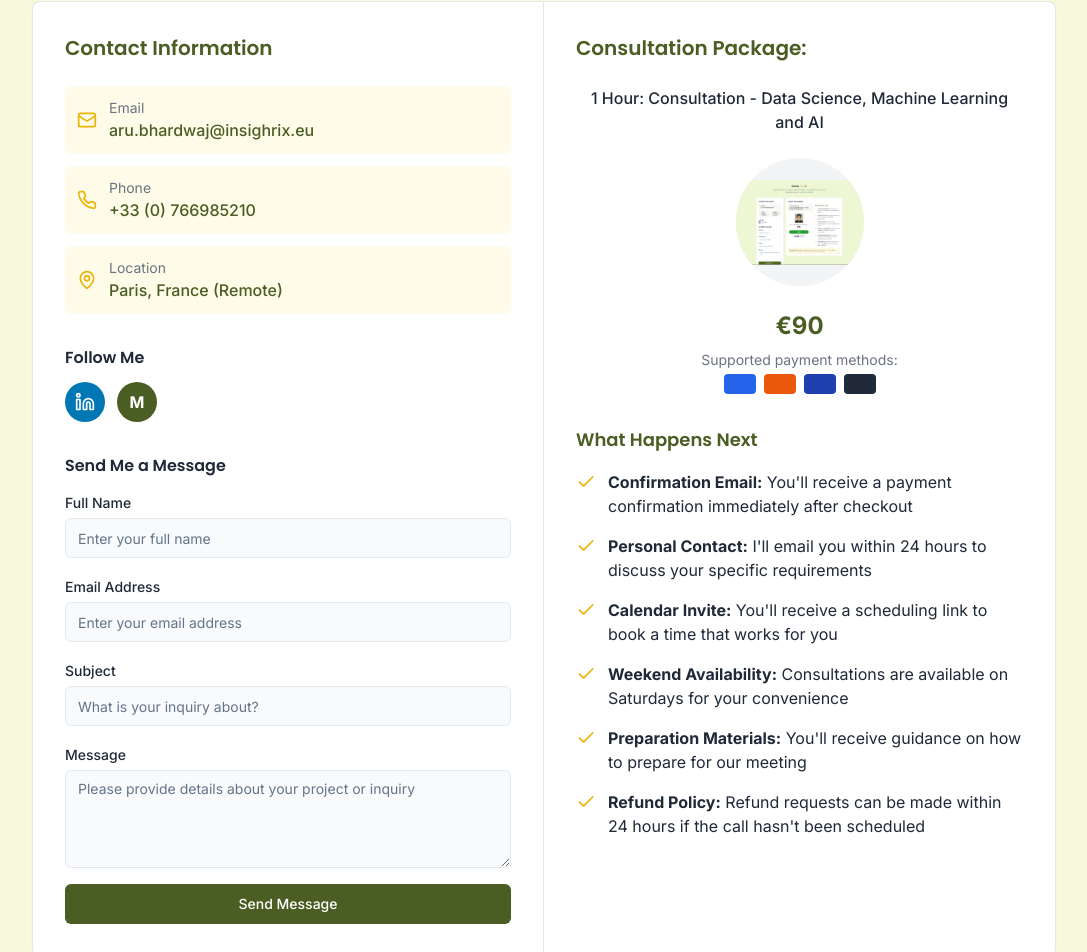
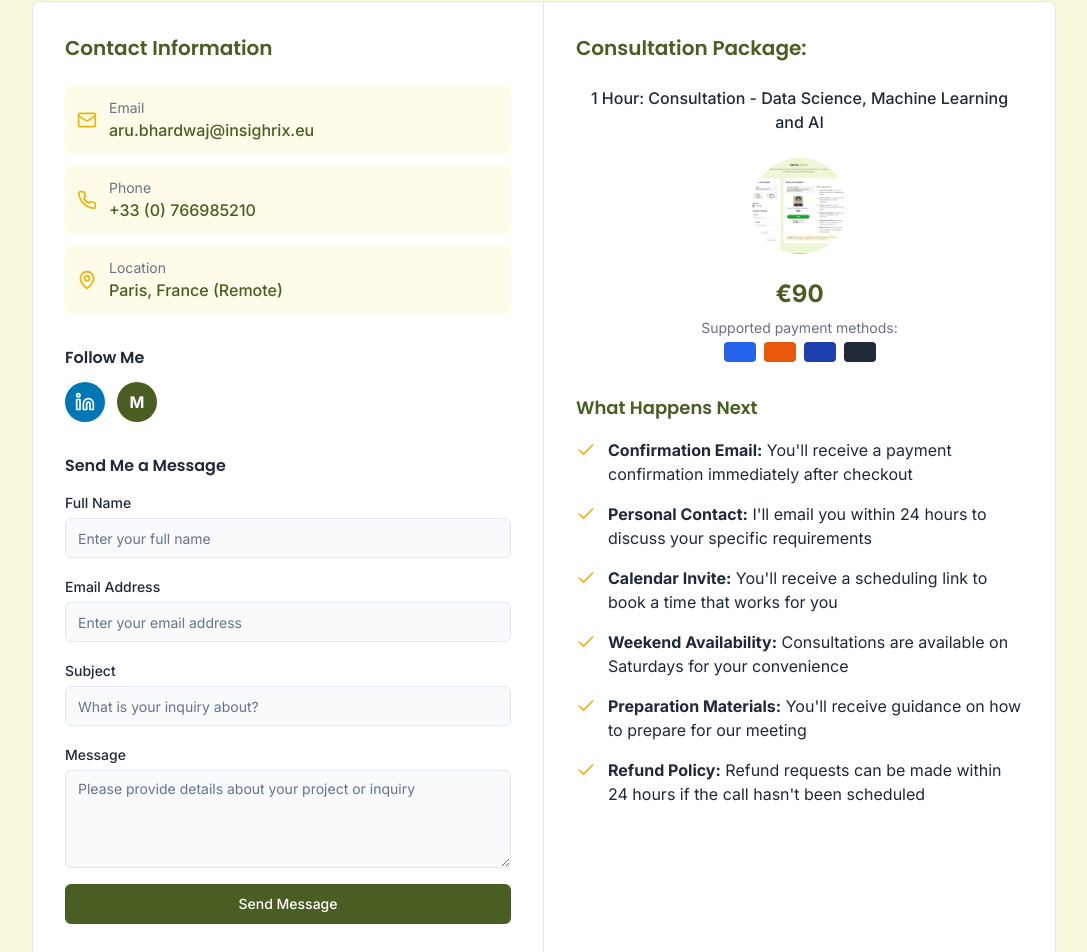
Before and after one commit to arubhardwaj/arubhardwaj.github.io, a React (Vite) app: page / in a window 1280 px wide. Shown: the part 6448-7400 px from the top of the page, without its empty margins (96-1183 px from the left). Built offline with nearby package versions, Linux system fonts and the light colour scheme; the HTML template or start-up script is replaced by a standard one.

Commit message:
Remove extraneous art
Remove the surrounding art, leaving only the user's picture.

```diff
--- a/src/components/sections/ContactSection.tsx
+++ b/src/components/sections/ContactSection.tsx
@@ -221,8 +221,8 @@ const ContactSection = () => {
                 </div>
 
                 <div className="flex justify-center my-6">
-                  <div className="w-32 h-32 bg-gray-100 rounded-full overflow-hidden flex items-center justify-center">
-                    <img src="/lovable-uploads/fdeddb7d-ba2f-47aa-a96e-5019d4da87ed.png" alt="Consultant" className="w-full h-auto" />
+                  <div className="w-24 h-24 rounded-full overflow-hidden">
+                    <img src="/lovable-uploads/fdeddb7d-ba2f-47aa-a96e-5019d4da87ed.png" alt="Aru Bhardwaj" className="w-full h-full object-cover" />
                   </div>
                 </div>
 
```
